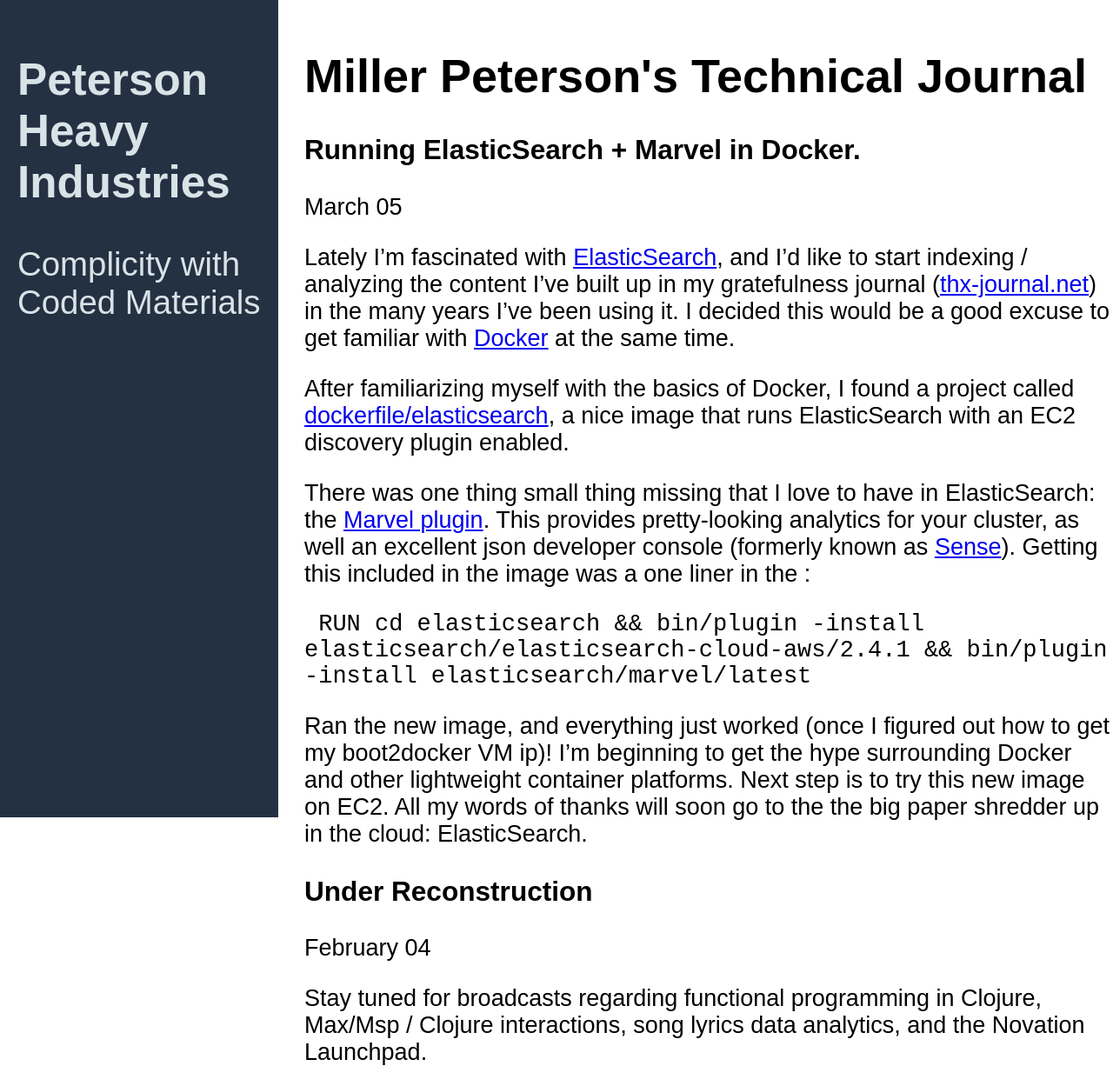
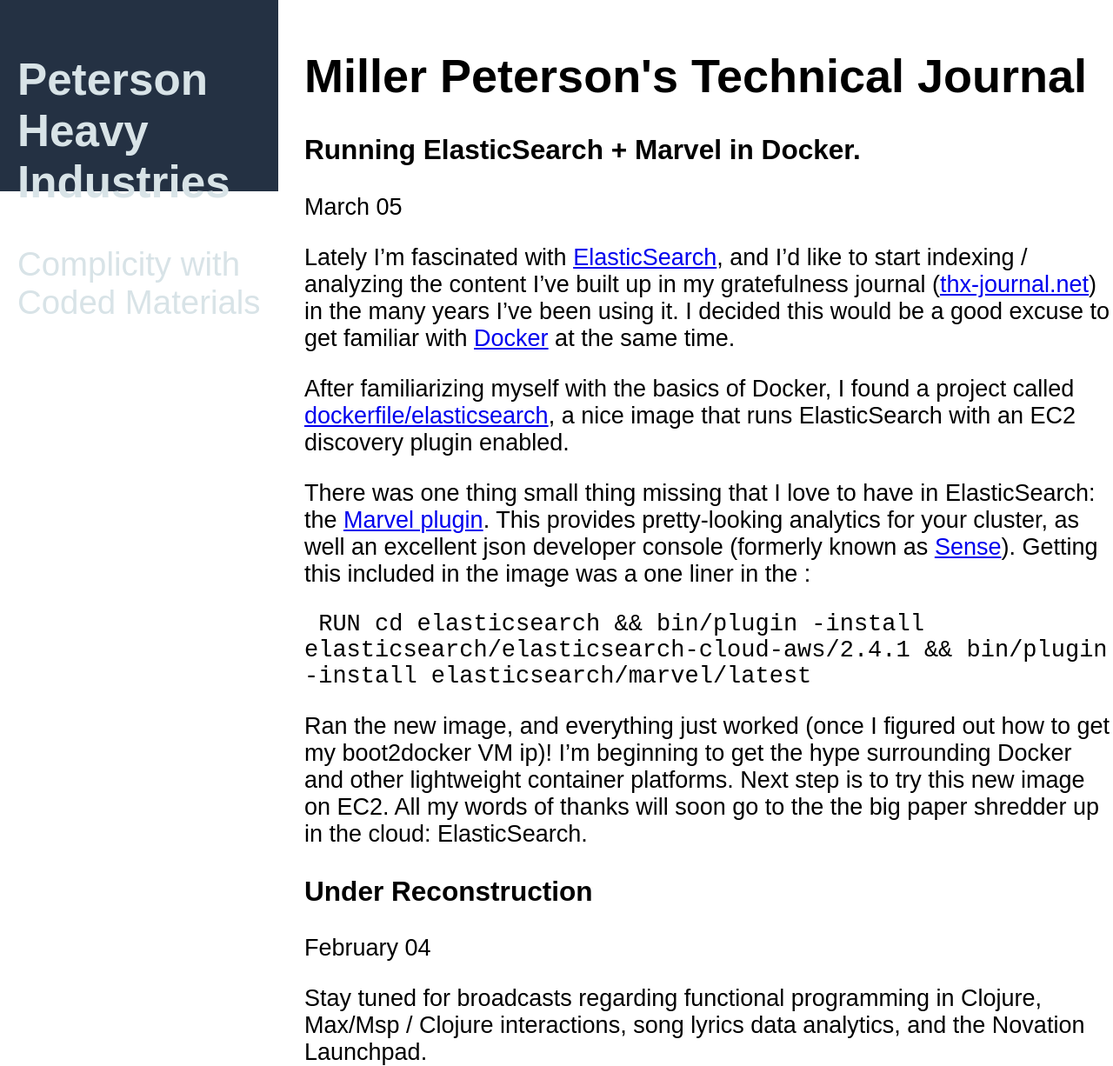
Before and after one commit to millerpeterson/millerpeterson.github.io, a Jekyll site: the page built from index.html, in a window 1280 px wide. Shown: the whole page at 87% size. Built offline with Jekyll 4.4.1, drawn with Linux system fonts in a browser that asks for light colours.

Commit message:
Shrink sidebar a bit

```diff
--- a/_sass/_sidebar.scss
+++ b/_sass/_sidebar.scss
@@ -3,7 +3,7 @@
   padding: 20px;
   color: #D8E3E7;
   background-color: #243143;
-  height: 100vh;
+  height: 20vh;
 
   .heading {
     font-size: 4vw;
```
